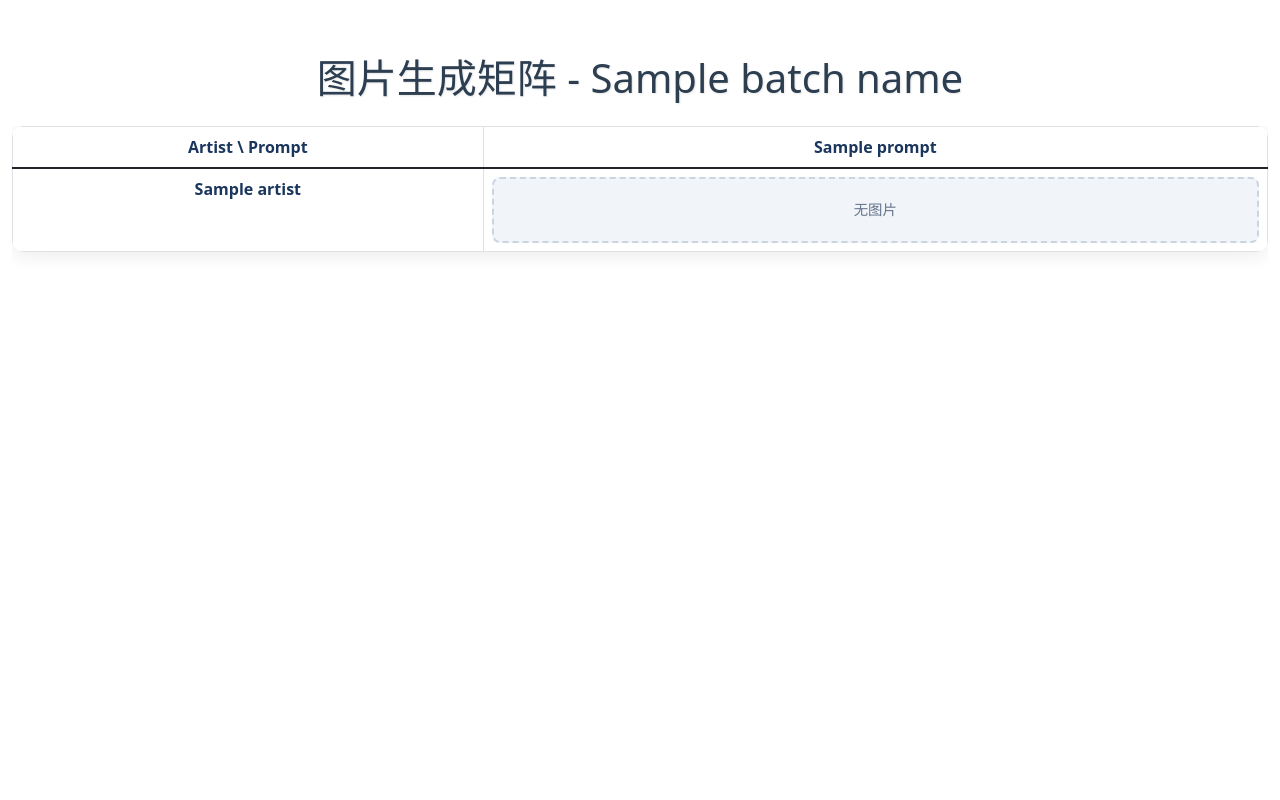
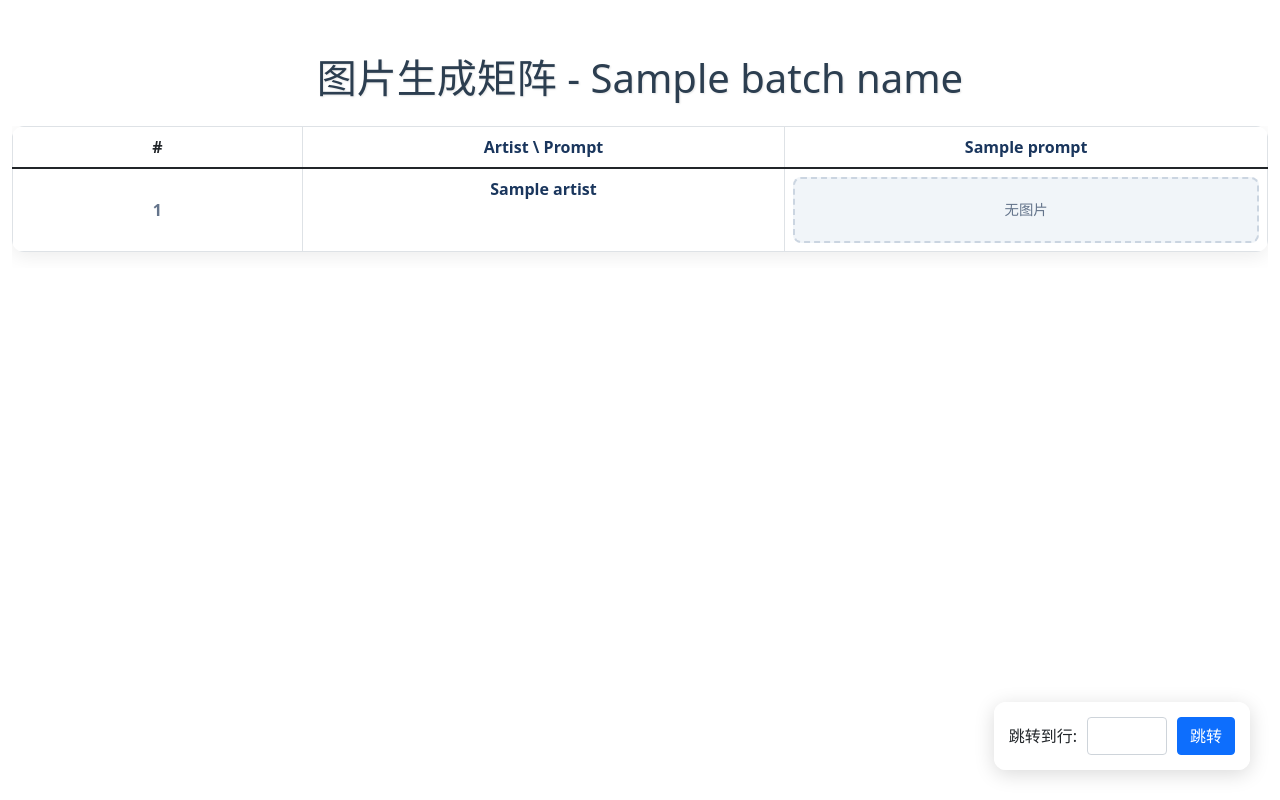
Before and after one commit to WallBreakerNO4/SD-prompts-test-website, a Flask app: template website/templates/index.html in a window 1280 px wide. Run offline with Flask 3, Linux system fonts and the light colour scheme; the template is opened without the code that fills it: most values are stand-ins (such as "Sample title", 1, 10 or a date in 2020); some libraries are stand-ins or nearby versions.

Commit message:
增强行跳转功能和样式：添加行跳转控件，允许用户快速跳转到指定行。更新 CSS 以支持行号样式和跳转控件的视觉效果，优化 JavaScript 以实现防抖功能和高亮动画，提升用户体验。

```diff
--- a/website/static/css/style.css
+++ b/website/static/css/style.css
@@ -1,3 +1,8 @@
+/* 禁用平滑滚动 */
+html {
+    scroll-behavior: auto !important;
+}
+
 body {
     background-color: #f8f9fa;
     font-family: 'Segoe UI', system-ui, -apple-system, sans-serif;
@@ -79,6 +84,7 @@
     border-radius: 8px;
     box-shadow: 0 2px 10px rgba(0,0,0,0.1);
     transition: transform 0.3s ease, box-shadow 0.3s ease;
+    z-index: 1;
 }
 
 .image-container:hover {
@@ -311,3 +317,86 @@
 .matrix-image.loaded {
     opacity: 1;
 }
+
+/* 行号样式 */
+.row-number-header {
+    width: 50px;
+    min-width: 50px;
+    max-width: 50px;
+    background-color: #f1f5f9;
+    text-align: center;
+    position: sticky;
+    left: 0;
+    z-index: 2;
+}
+
+.row-number {
+    width: 50px;
+    min-width: 50px;
+    max-width: 50px;
+    background-color: #f8fafc;
+    text-align: center;
+    position: sticky;
+    left: 0;
+    z-index: 1;
+    font-weight: 600;
+    color: #64748b;
+}
+
+/* 跳转控件样式 */
+.row-jump-control {
+    position: fixed;
+    bottom: 30px;
+    right: 30px;
+    z-index: 1000;
+    background-color: rgba(255, 255, 255, 0.95);
+    padding: 15px;
+    border-radius: 12px;
+    box-shadow: 0 4px 20px rgba(0,0,0,0.15);
+    backdrop-filter: blur(10px);
+}
+
+.jump-content {
+    display: flex;
+    align-items: center;
+    gap: 10px;
+}
+
+.jump-content input {
+    width: 80px;
+}
+
+.jump-content label {
+    margin: 0;
+    white-space: nowrap;
+}
+
+@media (max-width: 768px) {
+    .row-jump-control {
+        bottom: 15px;
+        right: 15px;
+        padding: 10px;
+    }
+
+    .jump-content {
+        gap: 5px;
+    }
+
+    .jump-content input {
+        width: 60px;
+    }
+}
+
+/* 高亮动画 */
+@keyframes highlightRow {
+    0% {
+        background-color: rgba(59, 130, 246, 0.2);
+    }
+    100% {
+        background-color: transparent;
+    }
+}
+
+.highlight-animation {
+    animation: highlightRow 1.5s ease-out forwards;
+}
--- a/website/templates/index.html
+++ b/website/templates/index.html
@@ -8,12 +8,22 @@
     <link href="https://cdn.jsdelivr.net/npm/bootstrap@5.1.3/dist/css/bootstrap.min.css" rel="stylesheet">
 </head>
 <body>
+    <!-- 行跳转控件 -->
+    <div class="row-jump-control">
+        <div class="jump-content">
+            <label for="rowNumber">跳转到行:</label>
+            <input type="number" id="rowNumber" min="1" max="{{ artists|length }}" class="form-control">
+            <button onclick="jumpToRow()" class="btn btn-primary">跳转</button>
+        </div>
+    </div>
+
     <div class="container-fluid mt-4">
         <h1 class="text-center mb-4">图片生成矩阵 - {{ batch_name }}</h1>
         <div class="table-responsive">
             <table class="table table-bordered matrix-table">
                 <thead>
                     <tr>
+                        <th class="row-number-header">#</th>
                         <th class="prompt-header">Artist \ Prompt</th>
                         {% for prompt in prompts %}
                         <th class="prompt-header">{{ prompt }}</th>
@@ -22,7 +32,8 @@
                 </thead>
                 <tbody>
                     {% for artist in artists %}
-                    <tr>
+                    <tr id="row-{{ loop.index }}">
+                        <td class="row-number">{{ loop.index }}</td>
                         <th class="artist-header">{{ artist }}</th>
                         {% for prompt in prompts %}
                         <td class="image-cell">
```
Also changed, not shown: website/static/js/main.js (+69 -6 lines).
